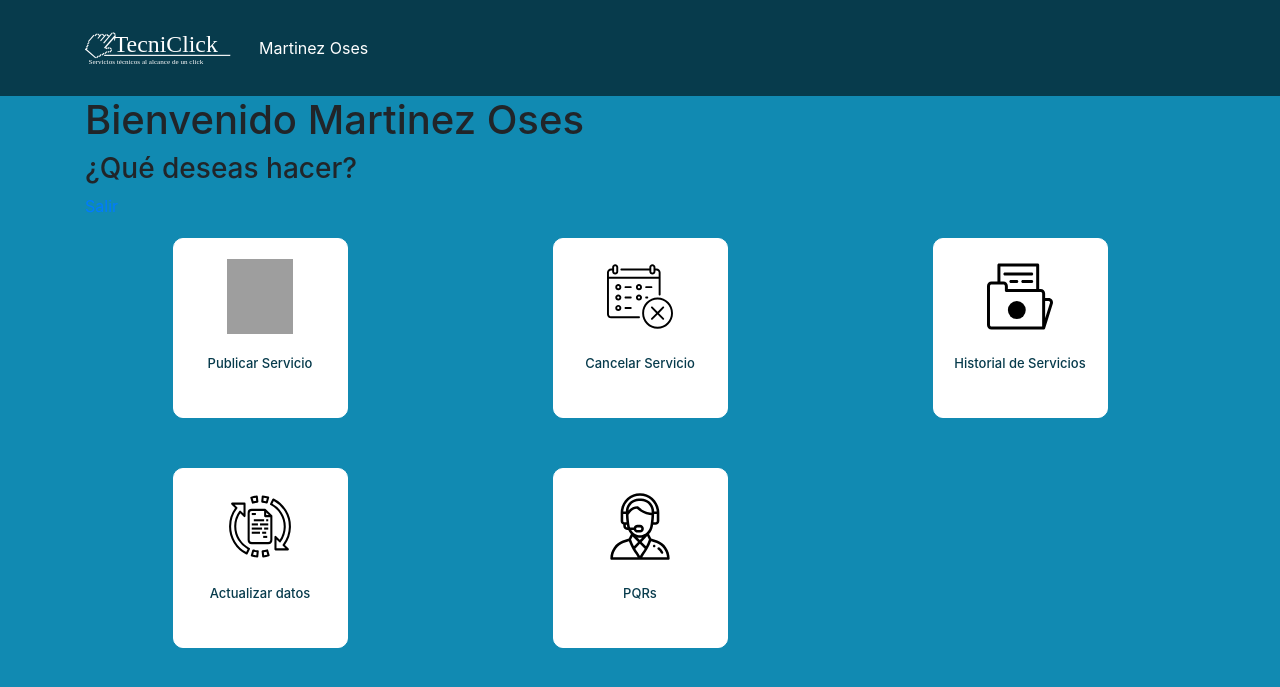
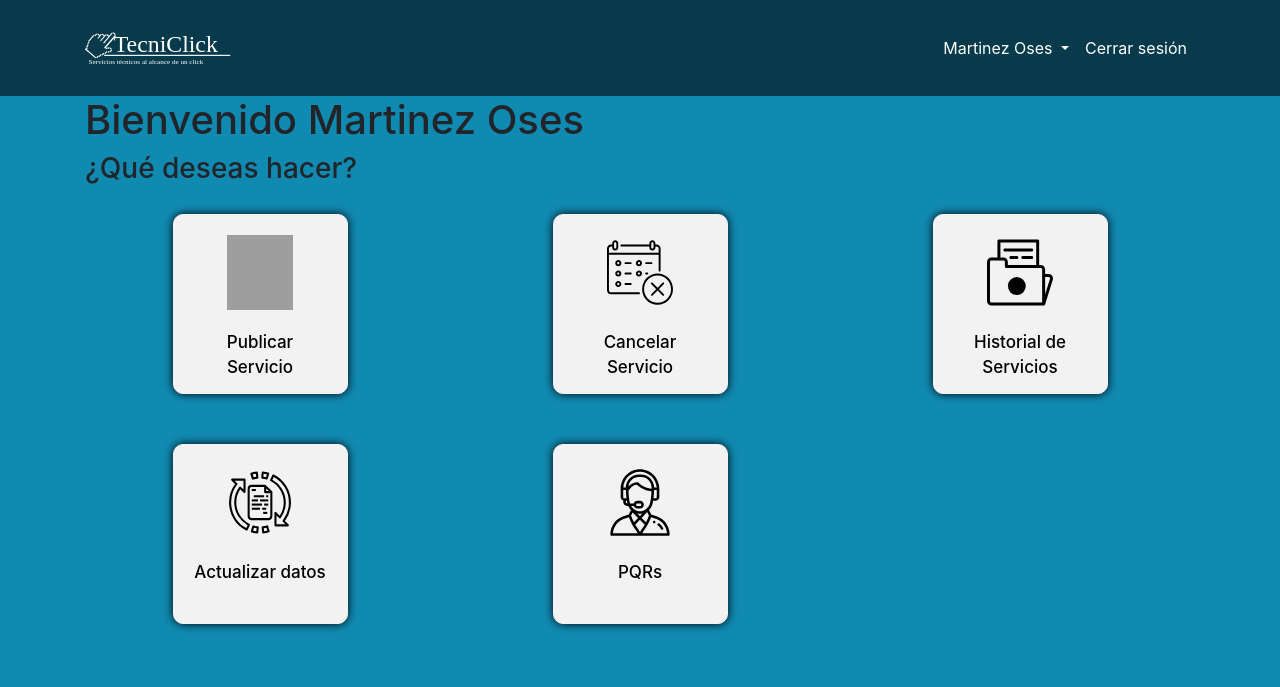
Before and after one commit to camilo381999/Proyecto, a PHP site: page /index-Clientes.php in a window 1280 px wide. Shown: the top 687 px of the page. Run offline with PHP 8.4, Linux system fonts and the light colour scheme; a user stored in the database is signed in; grey boxes are pictures that could not be loaded.

Commit message:
cambio en el menu de la barra y estilo en los botones

```diff
--- a/css/estilos.css
+++ b/css/estilos.css
@@ -55,19 +55,29 @@ body{
     width: 50%;
     height: 50%;
     margin-bottom: 20px;
-    font-size: 13px;
+    font-size: 17px;
     padding: 20px;
     position: relative;
-    border: 1px solid #fff;
+    border: 1px solid #f2f2f2;
+    background-color: #f2f2f2;
+    box-shadow: 0px 0px 10px 0px #000;
+    color: #000;
     text-align: center;
     border-radius: 10px;
     max-width: 180px;
     height: 180px;
-    color: #073B4C;
-    background-color: #fff;
     text-decoration: none;
     margin: auto;
     font-weight: 500;
+
+}
+
+.menu__option:hover {
+    background-color: #fff;
+    border: 1px solid #fff;
+    box-shadow: 0px 0px 10px 0px #fff;
+    color: #000;
+    text-decoration: none;
 }
 
 .main-menu__options {
--- a/index-Clientes.php
+++ b/index-Clientes.php
@@ -15,7 +15,6 @@ include_once('templates/menu.php');
             <div class="col-md-12 col-sm-12 col-xs-12">
                 <h1>Bienvenido <?php echo $ModeloUsuarios->getNombre(); ?></h1>
                 <h3>¿Qué deseas hacer?</h3>
-                <a href="Usuarios/Salir.php">Salir</a>
             </div>
         </div>
 
--- a/index-Tecnicos.php
+++ b/index-Tecnicos.php
@@ -16,7 +16,6 @@ include_once('templates/menu.php');
             <div class="col-md-12 col-sm-12 col-xs-12">
                 <h1>Bienvenido <?php echo $ModeloUsuarios->getNombre(); ?></h1>
                 <h3>¿Qué deseas hacer?</h3>
-                <a href="Usuarios/Salir.php">Salir</a>
             </div>
         </div>
 
--- a/templates/menu.php
+++ b/templates/menu.php
@@ -16,18 +16,43 @@ $ControlSesion = new Usuarios();
             <?php
             if ($ControlSesion->sesionIniciada()) {
             ?>
+                <ul class="navbar-nav mr-auto"></ul>
+
                 <ul class="nav navbar-nav navbar-right">
+
                     <?php
                     if ($ControlSesion->getPerfil() == 'Usuario') {
                     ?>
+
+                        <li class="nav-item dropdown">
+                            <a class="nav-link dropdown-toggle" href="#" id="navbarDropdown" role="button" data-toggle="dropdown" aria-haspopup="true" aria-expanded="false">
+                                <?php echo $ControlSesion->getNombre(); ?>
+                            </a>
+                            <div class="dropdown-menu" aria-labelledby="navbarDropdown">
+                                <a class="dropdown-item" href="#">Mi perfil</a>
+                                <a class="dropdown-item" href="#">Actualizar datos</a>
+                            </div>
+                        </li>
+
                         <li>
-                            <a class="nav-link" href="#"><?php echo $ControlSesion->getNombre(); ?></a>
+                            <a class="nav-link" href="Usuarios/Salir.php">Cerrar sesión</a>
                         </li>
+
                     <?php
                     } elseif ($ControlSesion->getPerfil() == 'Técnico') {
                     ?>
+                        <li class="nav-item dropdown">
+                            <a class="nav-link dropdown-toggle" href="#" id="navbarDropdown" role="button" data-toggle="dropdown" aria-haspopup="true" aria-expanded="false">
+                                <?php echo $ControlSesion->getNombre(); ?>
+                            </a>
+                            <div class="dropdown-menu" aria-labelledby="navbarDropdown">
+                                <a class="dropdown-item" href="#">Mi perfil</a>
+                                <a class="dropdown-item" href="#">Actualizar datos</a>
+                            </div>
+                        </li>
+
                         <li>
-                            <a class="nav-link" href="#"><?php echo $ControlSesion->getNombre(); ?></a>
+                            <a class="nav-link" href="Usuarios/Salir.php">Cerrar sesión</a>
                         </li>
                     <?php
                     }
@@ -44,6 +69,7 @@ $ControlSesion = new Usuarios();
                         <a class="nav-link" href="#">Preguntas frecuentes</a>
                     </li>
                 </ul>
+
                 <ul class="nav navbar-nav navbar-right">
                     <li>
                         <a class="nav-link" href="ingresar.php">Iniciar sesión</a>
```
